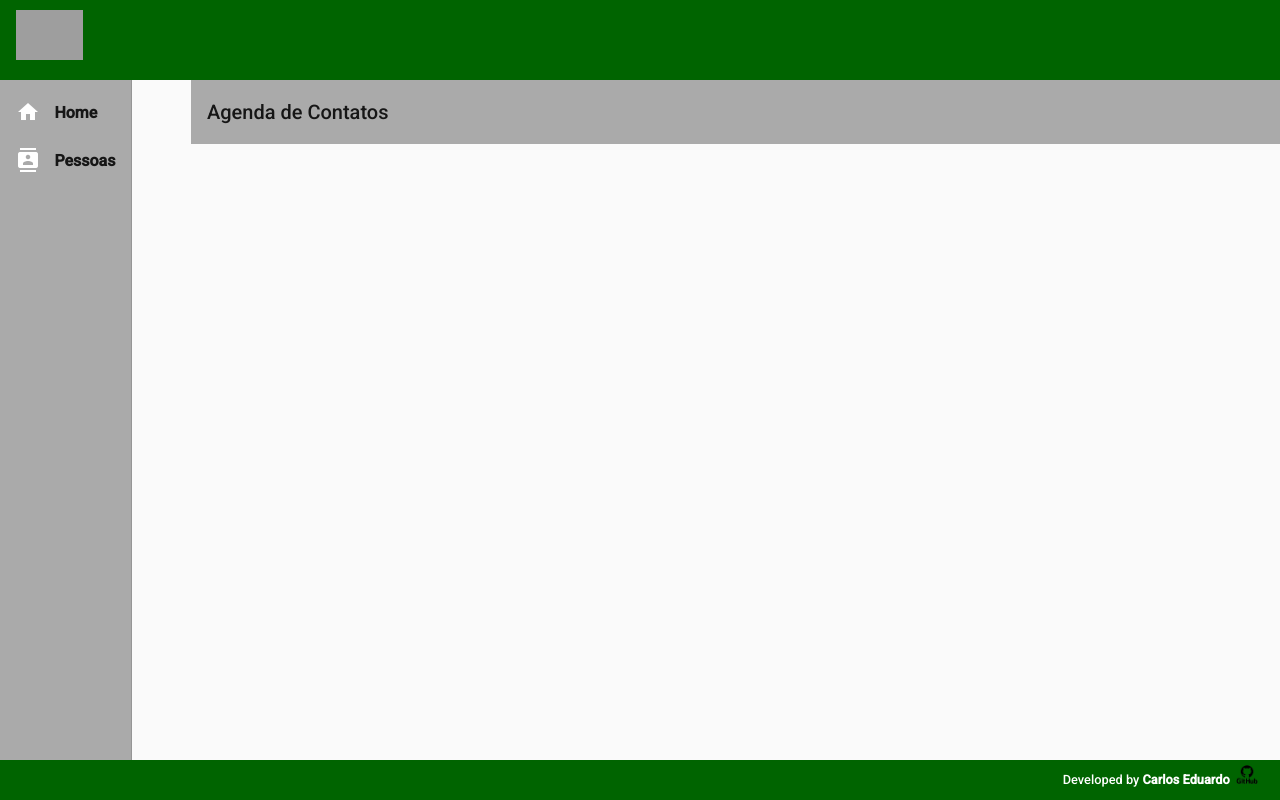
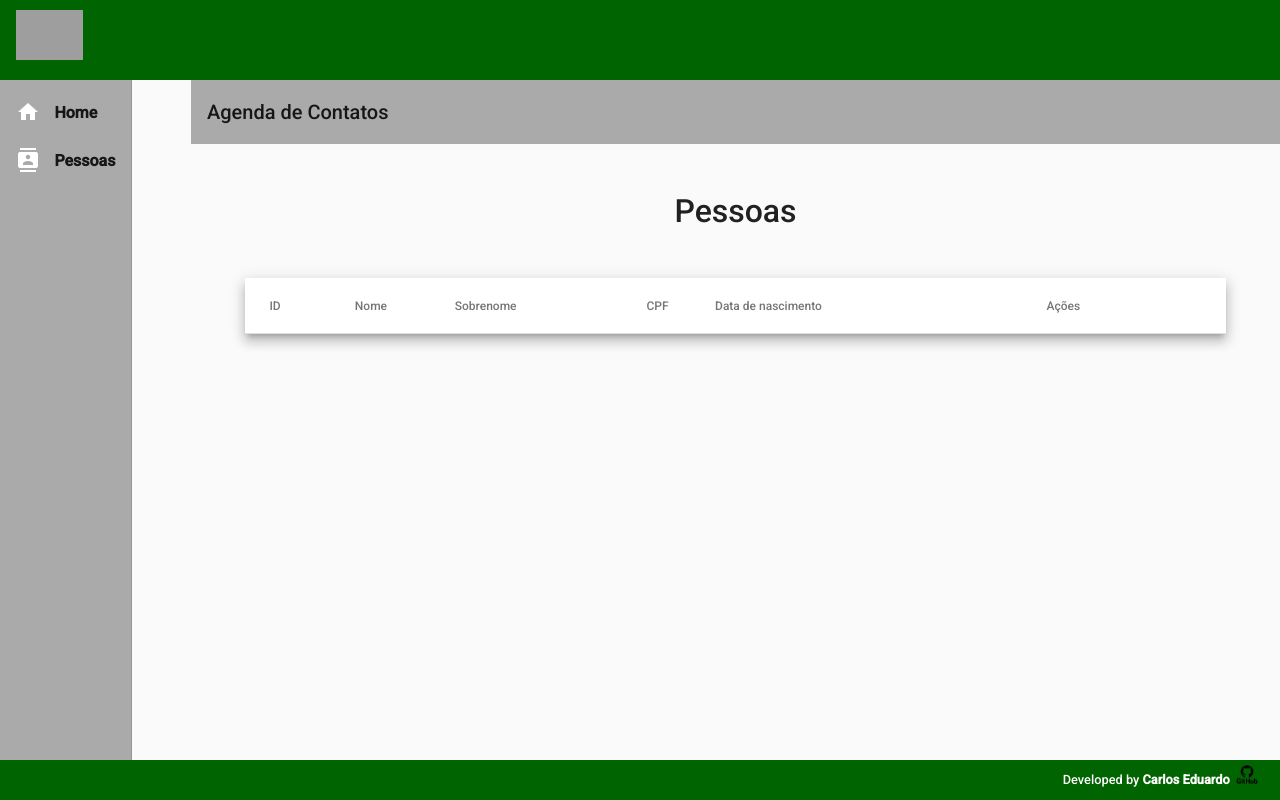
Before and after one commit to carllosmattos/contacts-book-front, an Angular app: page /persons in a window 1280 px wide. Before the commit this address led to /. Built offline with nearby package versions, Linux system fonts and the light colour scheme; grey boxes are pictures that could not be loaded.

Commit message:
Create table-list

```diff
--- a/src/app/app-routing.module.ts
+++ b/src/app/app-routing.module.ts
@@ -1,8 +1,12 @@
 import { NgModule } from "@angular/core";
 import { RouterModule, Routes } from "@angular/router";
+import { PersonListComponent } from "./components/person/person-list/person-list.component";
 import { HomeComponent } from "./components/views/home/home.component";
 
-const routes: Routes = [{ path: "", component: HomeComponent }];
+const routes: Routes = [
+  { path: "", component: HomeComponent },
+  { path: "persons", component: PersonListComponent },
+];
 
 @NgModule({
   imports: [RouterModule.forRoot(routes)],
--- a/src/app/app.module.ts
+++ b/src/app/app.module.ts
@@ -14,6 +14,8 @@ import { MatListModule } from "@angular/material/list";
 import { MatIconModule } from "@angular/material/icon";
 import { HomeComponent } from "./components/views/home/home.component";
 import { MatCardModule } from "@angular/material/card";
+import { MatTableModule } from "@angular/material/table";
+import { PersonListComponent } from "./components/person/person-list/person-list.component";
 
 @NgModule({
   declarations: [
@@ -22,6 +24,7 @@ import { MatCardModule } from "@angular/material/card";
     FooterComponent,
     NavComponent,
     HomeComponent,
+    PersonListComponent,
   ],
   imports: [
     BrowserModule,
@@ -32,6 +35,7 @@ import { MatCardModule } from "@angular/material/card";
     MatListModule,
     MatIconModule,
     MatCardModule,
+    MatTableModule,
   ],
   providers: [],
   bootstrap: [AppComponent],
--- /dev/null
+++ b/src/app/components/person/person-list/person-list.component.css
@@ -0,0 +1,18 @@
+.content {
+  width: 90%;
+  margin: 1em auto auto auto;
+}
+
+.title {
+  text-align: center;
+  margin: 3em;
+}
+
+.title h1 {
+  font-size: 2em;
+  font-weight: 500;
+}
+
+.table {
+  width: 100%;
+}
--- /dev/null
+++ b/src/app/components/person/person-list/person-list.component.html
@@ -0,0 +1,44 @@
+<div class="content">
+  <div class="title">
+    <h1>Pessoas</h1>
+  </div>
+
+  <div class="mat-elevation-z8 content-table">
+    <table class="table" mat-table>
+
+      <ng-container matColumnDef="id">
+        <th mat-header-cell *matHeaderCellDef> ID </th>
+        <td mat-cell *matCellDef="let row"> {{ row.id }} </td>
+      </ng-container>
+
+      <ng-container matColumnDef="name">
+        <th mat-header-cell *matHeaderCellDef> Nome </th>
+        <td mat-cell *matCellDef="let row"> {{ row.name }} </td>
+      </ng-container>
+
+      <ng-container matColumnDef="surname">
+        <th mat-header-cell *matHeaderCellDef> Sobrenome </th>
+        <td mat-cell *matCellDef="let row"> {{ row.surname }} </td>
+      </ng-container>
+
+      <ng-container matColumnDef="cpf">
+        <th mat-header-cell *matHeaderCellDef> CPF </th>
+        <td mat-cell *matCellDef="let row"> {{ row.cpf }} </td>
+      </ng-container>
+
+      <ng-container matColumnDef="birthday">
+        <th mat-header-cell *matHeaderCellDef> Data de nascimento </th>
+        <td mat-cell *matCellDef="let row"> {{ row.birthday }} </td>
+      </ng-container>
+
+      <ng-container matColumnDef="actions">
+        <th mat-header-cell *matHeaderCellDef> Ações </th>
+        <td mat-cell *matCellDef="let row"> {{ row.actions }} </td>
+      </ng-container>
+
+      <tr mat-header-row *matHeaderRowDef="displayedColumns"></tr>
+      <tr mat-row *matRowDef="let row; columns: displayedColumns;"></tr>
+    </table>
+  </div>
+
+</div>
--- /dev/null
+++ b/src/app/components/person/person-list/person-list.component.ts
@@ -0,0 +1,21 @@
+import { Component, OnInit } from "@angular/core";
+
+@Component({
+  selector: "app-person-list",
+  templateUrl: "./person-list.component.html",
+  styleUrls: ["./person-list.component.css"],
+})
+export class PersonListComponent implements OnInit {
+  constructor() {}
+
+  ngOnInit(): void {}
+
+  displayedColumns: string[] = [
+    "id",
+    "name",
+    "surname",
+    "cpf",
+    "birthday",
+    "actions",
+  ];
+}
--- a/src/app/components/template/nav/nav.component.html
+++ b/src/app/components/template/nav/nav.component.html
@@ -5,7 +5,7 @@
         <i class="material-icons">home</i>
         <strong>Home</strong>
       </a>
-      <a mat-list-item>
+      <a routerLink="/persons" mat-list-item>
         <i class="material-icons">contacts</i>
         <strong>Pessoas</strong>
       </a>
```
